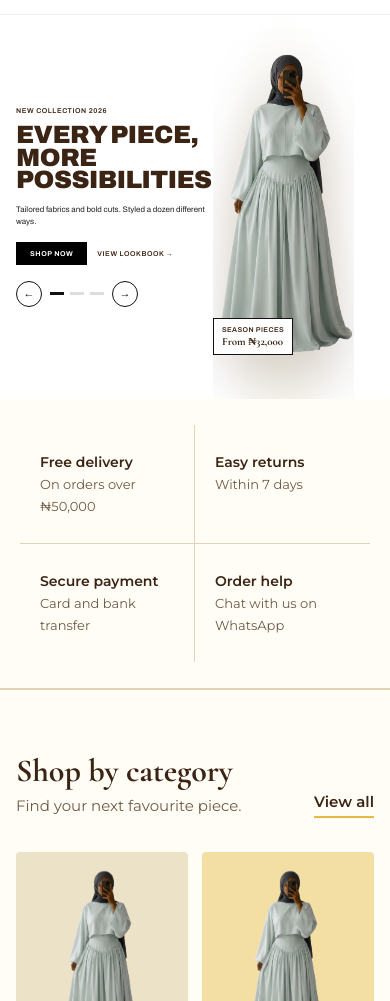
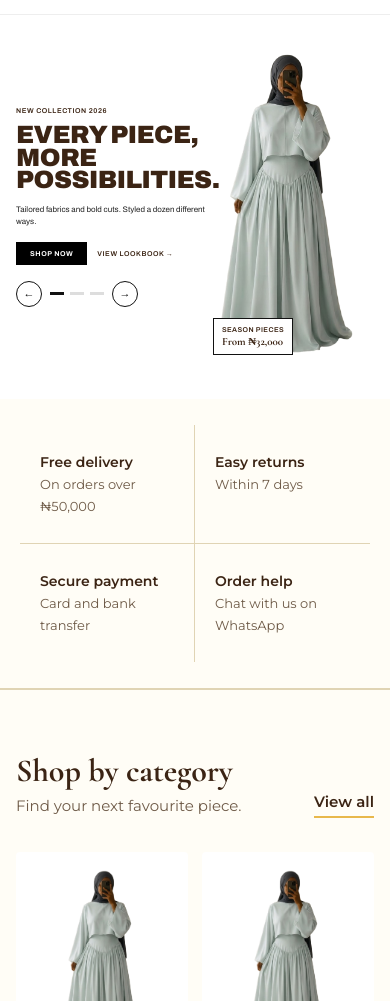
Before and after one commit to tahleemacademy09/Jevarti, a plain HTML site: page index.html in a window 390 px wide. Shown: the part 54-1055 px from the top of the page. Drawn offline with nearby package versions, Linux system fonts and the light colour scheme.

Commit message:
Add files via upload

```diff
--- a/index.html
+++ b/index.html
@@ -41,8 +41,8 @@ nav a:hover{border-color:var(--ink)}
 .hero .btn{background:#000;border:0;color:#fff;border-radius:0;padding:clamp(8px,1.1vw,16px) clamp(14px,2vw,30px);font:700 clamp(7px,.8vw,11px) Archivo,sans-serif;letter-spacing:.08em;text-transform:uppercase}
 .hero .btn:hover{background:var(--gold2)}
 .hero .lnk{font:600 clamp(7px,.8vw,11px) Archivo,sans-serif;letter-spacing:.08em;text-transform:uppercase}
-.art{position:relative;display:flex;align-items:flex-end;justify-content:center;margin:clamp(8px,2vw,24px) clamp(20px,4vw,60px) 0 0;padding-bottom:clamp(44px,6vw,84px);background:radial-gradient(ellipse at 50% 60%,#f1ecde,#fff 72%)}
-.art{overflow:hidden;min-height:0}.art img.g{height:100%;min-height:0;width:auto;max-width:100%;object-fit:contain;object-position:bottom;filter:drop-shadow(0 24px 30px rgba(59,36,20,.2))}
+.art{position:relative;display:flex;align-items:flex-end;justify-content:center;margin:clamp(8px,2vw,24px) clamp(20px,4vw,60px) 0 0;padding-bottom:clamp(44px,6vw,84px);background:none}
+.art{overflow:hidden;min-height:0}.art img.g{height:100%;min-height:0;width:auto;max-width:100%;object-fit:contain;object-position:bottom}
 .tagc{position:absolute;left:0;bottom:clamp(44px,6vw,84px);background:#fff;border:1px solid #111;padding:clamp(6px,1vw,14px) clamp(8px,1.4vw,20px);font:600 clamp(7px,.8vw,11px)/1.4 Archivo,sans-serif;letter-spacing:.06em;text-transform:uppercase}
 .tagc b{display:block;font:700 clamp(11px,1.5vw,22px) "Cormorant Garamond",serif;letter-spacing:0;text-transform:none}
 .ctl{display:flex;align-items:center;gap:clamp(8px,1.2vw,16px);margin-top:clamp(16px,3vw,44px)}
@@ -199,7 +199,7 @@ footer ul{padding:0}footer li{list-style:none;font-size:14px;opacity:.85;margin-
 </div><div class="wrap"><div class="copy" style="grid-column:1/-1">© 2026 Jevarti Fashion Brand. All rights reserved.</div></div></footer>
 
 <script>
-var BG=["#ece2c8","#f3dfa3","#dcc8a0","#efe3c4"];
+var BG=["#fff","#fff","#fff","#fff"];
 var C=[["Women","dress"],["Men","shirt"],["Kids","pants"],["Accessories","bag"]];
 var F=[["Full Sleeve Cover Shirt","shirt","₦40,000"],["Signature Wrap Dress","dress","₦35,000"],["Double Yellow Shirt","shirt","₦36,000"],["Long Belly Grey Pant","pants","₦32,000"]];
 var D=[["Everyday Head Wrap","wrap","₦12,000","₦16,000"],["Studio Tote Bag","bag","₦18,000","₦24,000"],["Wide Leg Pant","pants","₦28,000","₦37,000"],["Linen Day Shirt","shirt","₦30,000","₦40,000"]];
```
